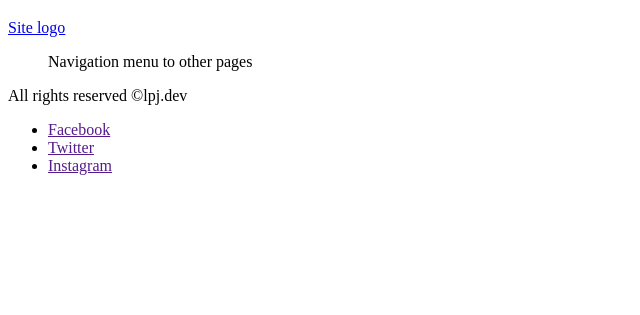
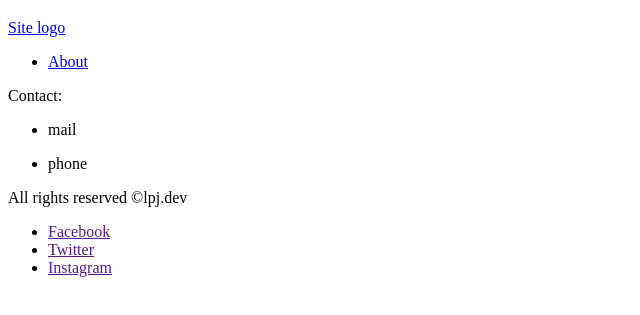
Before and after one commit to PawelBogusz1/goit-markup-hw-01, a plain HTML site: page index.html in a window 1280 px wide. Shown: the part 61-376 px from the top of the page, without its empty margins (0-640 px from the left). Drawn offline with Linux system fonts and the light colour scheme.

Commit message:
add header

```diff
--- a/index.html
+++ b/index.html
@@ -12,9 +12,17 @@
   <header>
     <a href="/">Site logo</a>
 
-    <ul>
-      Navigation menu to other pages
-    </ul>
+    <nav>
+        <!-- Navigation to other pages -->
+        <ul>
+          <li><a href="/about">About</a></li>
+        </ul>
+      </nav>
+      <p>Contact:</p>
+      <ul>
+        <li><p>mail</p></li>
+        <li>phone</li>
+      </ul>
   </header>
     <!-- Page content -->
     <main></main>
```
